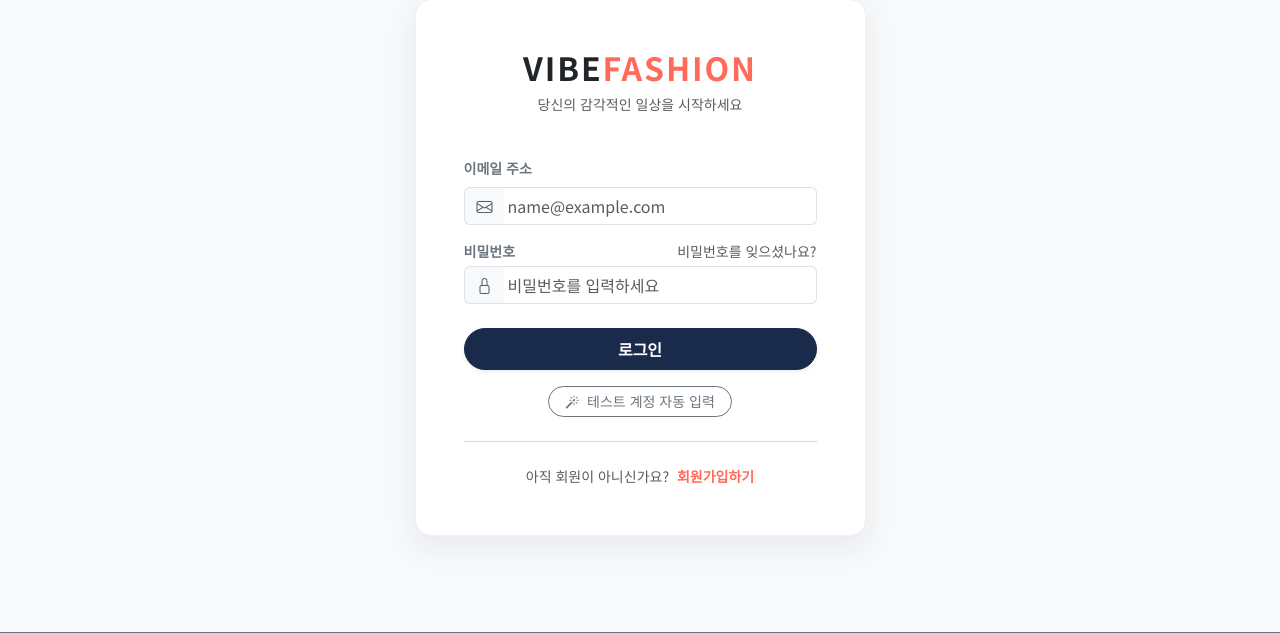
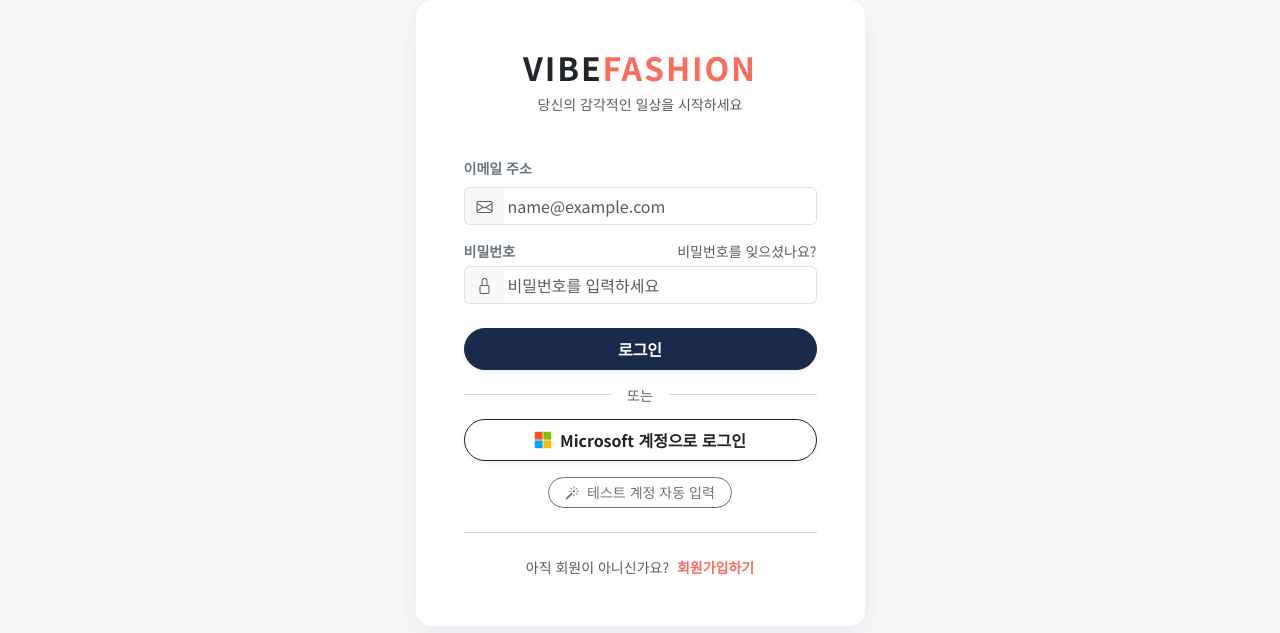
Before and after one commit to haho9658-dev/vibe-fashion, a Flask app: page /auth/login in a window 1280 px wide. Shown: the part 133-766 px from the top of the page. Run offline with Flask 3, Linux system fonts and the light colour scheme; some web fonts are replaced.

Commit message:
feat: Microsoft 소셜 로그인(OAuth) 및 공용 콜백 라우트 구현

```diff
--- a/app/routes/auth.py
+++ b/app/routes/auth.py
@@ -32,6 +32,7 @@ AUTH_MESSAGES = {
     "missing_fields": "필수 입력 항목을 모두 입력해주세요.",
     "reset_failed": "비밀번호 재설정에 실패했습니다. 다시 시도해주세요.",
     "supabase_error": "인증 처리 중 오류가 발생했습니다. 잠시 후 다시 시도해주세요.",
+    "callback_failed": "소셜 로그인 처리에 실패했습니다. 다시 시도해주세요.",
     # 성공 메시지
     "signup_complete": "회원가입이 완료되었습니다! 전송된 인증 메일을 확인해주세요.",
     "email_verified": "이메일 인증이 성공적으로 완료되었습니다.",
@@ -431,13 +432,126 @@ def reset_password():
 
 
 # ==============================================================================
-# [기타] 로그아웃 & 마이페이지
+# [7] GET /auth/microsoft - Microsoft 소셜 로그인
+# ==============================================================================
+@auth_bp.route("/microsoft")
+def microsoft():
+    """
+    Microsoft 소셜 로그인 시작 뷰 함수
+    - supabase.auth.sign_in_with_oauth(provider='azure') 호출
+    - redirect_to = SITE_URL + '/auth/callback'
+    - 반환된 url로 리다이렉트
+    """
+    supabase = get_supabase_client()
+    site_url = os.getenv("SITE_URL", "http://localhost:5000").rstrip("/")
+    redirect_to = f"{site_url}/auth/callback"
+
+    if supabase:
+        try:
+            # supabase-py sign_in_with_oauth 호출
+            oauth_res = None
+            try:
+                oauth_res = supabase.auth.sign_in_with_oauth({
+                    "provider": "azure",
+                    "options": {"redirect_to": redirect_to}
+                })
+            except TypeError:
+                oauth_res = supabase.auth.sign_in_with_oauth(
+                    provider="azure",
+                    redirect_to=redirect_to
+                )
+
+            # 반환된 url로 리다이렉트
+            redirect_url = getattr(oauth_res, "url", None) or (oauth_res.get("url") if isinstance(oauth_res, dict) else None)
+            if redirect_url:
+                return redirect(redirect_url)
+            else:
+                return redirect(url_for("auth.login", error="callback_failed"))
+        except Exception as e:
+            print(f"[Microsoft 소셜 로그인 오류] {e}")
+            return redirect(url_for("auth.login", error="callback_failed"))
+    else:
+        # 데모 모드 (Supabase 미설정 시) 바로 콜백으로 모의 리다이렉트
+        return redirect(url_for("auth.callback", code="demo-microsoft-code"))
+
+
+# ==============================================================================
+# [8] GET /auth/callback - OAuth 공용 콜백 (MS & 카카오)
+# ==============================================================================
+@auth_bp.route("/callback")
+def callback():
+    """
+    OAuth 콜백 처리 뷰 함수 (Microsoft 및 카카오 공용)
+    - URL 파라미터에서 code 추출
+    - supabase.auth.exchange_code_for_session(code) 호출
+    - 성공 시 Flask session에 user_id, email 저장
+    - /mypage 로 리다이렉트
+    - 실패 시 /auth/login?error=callback_failed
+    """
+    code = request.args.get("code", "").strip()
+    error = request.args.get("error")
+
+    # code가 없거나 에러가 전달된 경우 실패 처리
+    if error or not code:
+        return redirect(url_for("auth.login", error="callback_failed"))
+
+    supabase = get_supabase_client()
+
+    if supabase:
+        try:
+            auth_response = None
+            try:
+                auth_response = supabase.auth.exchange_code_for_session({"auth_code": code})
+            except (TypeError, AttributeError):
+                auth_response = supabase.auth.exchange_code_for_session(code)
+
+            if auth_response and auth_response.user:
+                # 성공 시 Flask session에 user_id, email 저장
+                session["user_id"] = auth_response.user.id
+                session["email"] = auth_response.user.email
+                session["user"] = {
+                    "id": auth_response.user.id,
+                    "email": auth_response.user.email,
+                    "name": (auth_response.user.user_metadata or {}).get(
+                        "full_name",
+                        (auth_response.user.user_metadata or {}).get(
+                            "name",
+                            (auth_response.user.email or "회원").split("@")[0]
+                        )
+                    )
+                }
+                if auth_response.session:
+                    session["access_token"] = auth_response.session.access_token
+                    session["refresh_token"] = auth_response.session.refresh_token
+
+                # /mypage 로 리다이렉트
+                return redirect("/mypage")
+            else:
+                return redirect(url_for("auth.login", error="callback_failed"))
+        except Exception as e:
+            print(f"[OAuth 콜백 세션 교환 오류] {e}")
+            return redirect(url_for("auth.login", error="callback_failed"))
+    else:
+        # 데모 모드 (Supabase 미설정 시)
+        session["user_id"] = "demo-social-user"
+        session["email"] = "social@vibefashion.com"
+        session["user"] = {
+            "id": "demo-social-user",
+            "email": "social@vibefashion.com",
+            "name": "소셜로그인회원"
+        }
+        return redirect("/mypage")
+
+
+# ==============================================================================
+# [9] GET /auth/logout - 로그아웃
 # ==============================================================================
 @auth_bp.route("/logout")
 def logout():
     """
     로그아웃 처리 뷰 함수
-    - Supabase 로그아웃 호출 및 Flask session 초기화
+    - supabase.auth.sign_out() 호출
+    - Flask session 삭제 → / 로 리다이렉트
     """
     supabase = get_supabase_client()
     if supabase:
@@ -447,7 +561,7 @@ def logout():
             pass
 
     session.clear()
-    return redirect(url_for("main.index", message="logged_out"))
+    return redirect("/")
 
 
 @auth_bp.route("/mypage")
--- a/app/templates/auth/login.html
+++ b/app/templates/auth/login.html
@@ -77,6 +77,26 @@
                         </button>
                     </div>
 
+                    <!-- 소셜 로그인 구분선 및 Microsoft 로그인 버튼 -->
+                    <div class="position-relative my-4">
+                        <hr class="text-muted opacity-25">
+                        <span class="position-absolute top-50 start-50 translate-middle bg-white px-3 text-muted small">
+                            또는
+                        </span>
+                    </div>
+
+                    <div class="d-grid mb-3">
+                        <a href="{{ url_for('auth.microsoft') }}" class="btn btn-outline-dark rounded-pill py-2 fw-semibold d-flex align-items-center justify-content-center gap-2 shadow-sm">
+                            <svg xmlns="http://www.w3.org/2000/svg" width="18" height="18" viewBox="0 0 23 23">
+                                <path fill="#f35325" d="M1 1h10v10H1z"/>
+                                <path fill="#81bc06" d="M12 1h10v10H12z"/>
+                                <path fill="#05a6f0" d="M1 12h10v10H1z"/>
+                                <path fill="#ffba08" d="M12 12h10v10H12z"/>
+                            </svg>
+                            Microsoft 계정으로 로그인
+                        </a>
+                    </div>
+
                     <!-- 테스트용 자동 채우기 버튼 (체험용) -->
                     <div class="text-center mb-3">
                         <button type="button" class="btn btn-sm btn-outline-secondary rounded-pill px-3 py-1 small" id="demoFillBtn">
```
